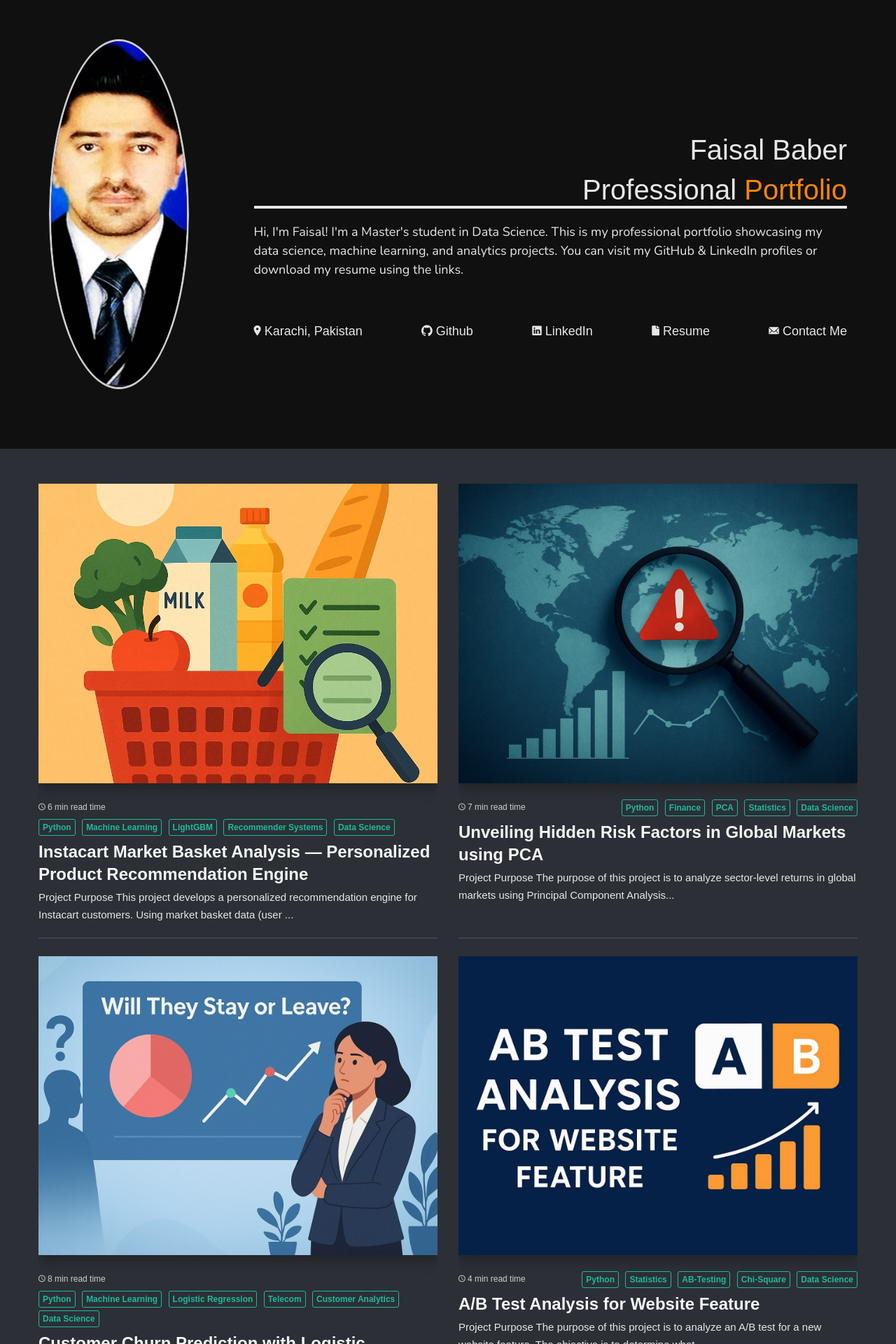
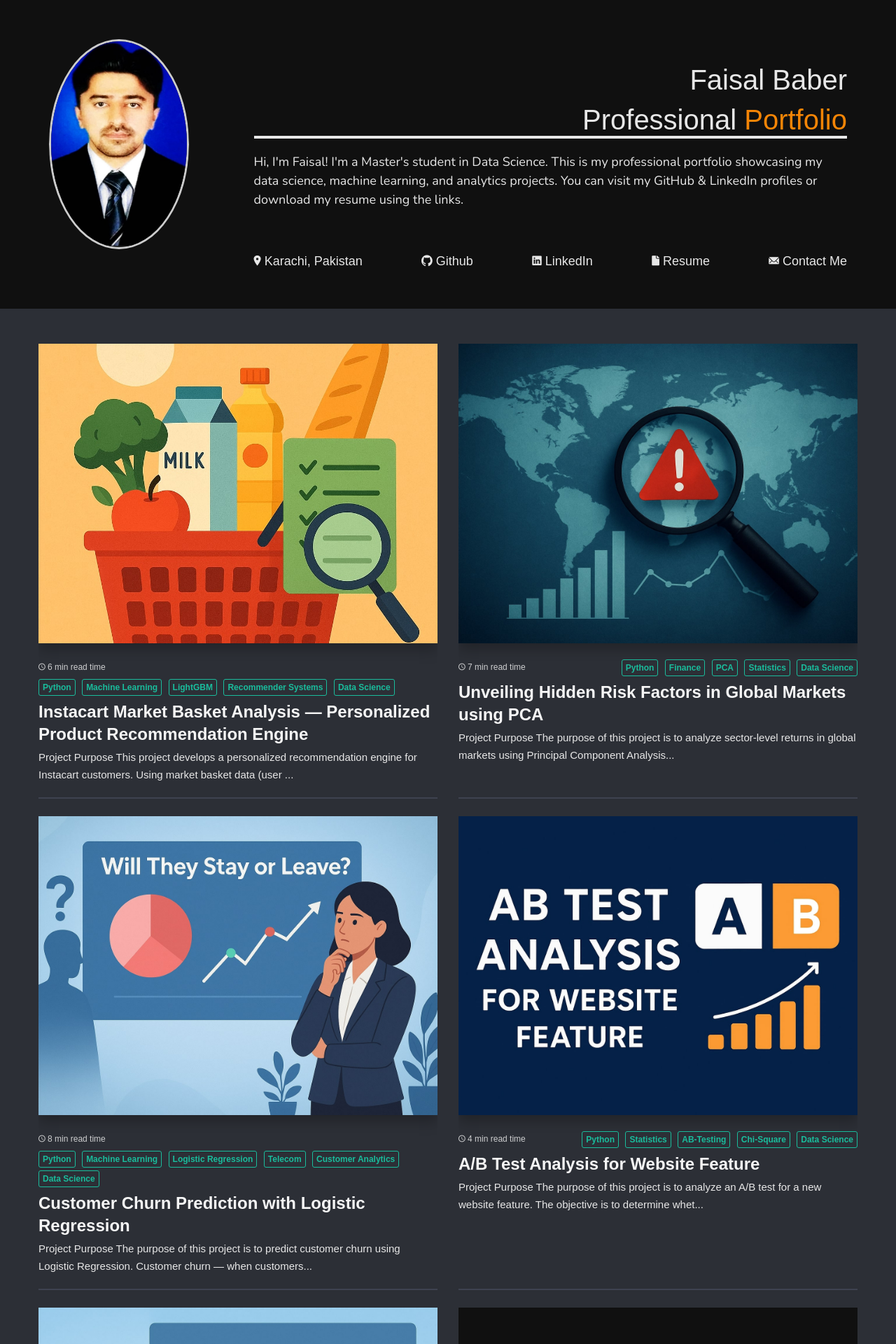
Before and after one commit to BaberFaisal/Faisal_Baber.github.io, a Jekyll site: the page built from index.html, in a window 1280 px wide. Shown: the top 1920 px of the page at 70% size. Built offline with Jekyll 4.4.1, drawn with Linux system fonts in a browser that asks for light colours; nearby versions of some CDN libraries; some web fonts are replaced; the list of posts is cut into pages by our own code.

Commit message:
main.scss

```diff
--- a/assets/css/main.scss
+++ b/assets/css/main.scss
@@ -138,8 +138,8 @@ code.language-plaintext.highlighter-rouge {
 
 // === Profile image styles ===
 .header-avatar-img {
-  width: 500px;
-  height: 500px;
+  width: 300px;
+  height: 300px;
   border-radius: 50%;
   object-fit: cover;
   border: 3px solid #ccc;
```
